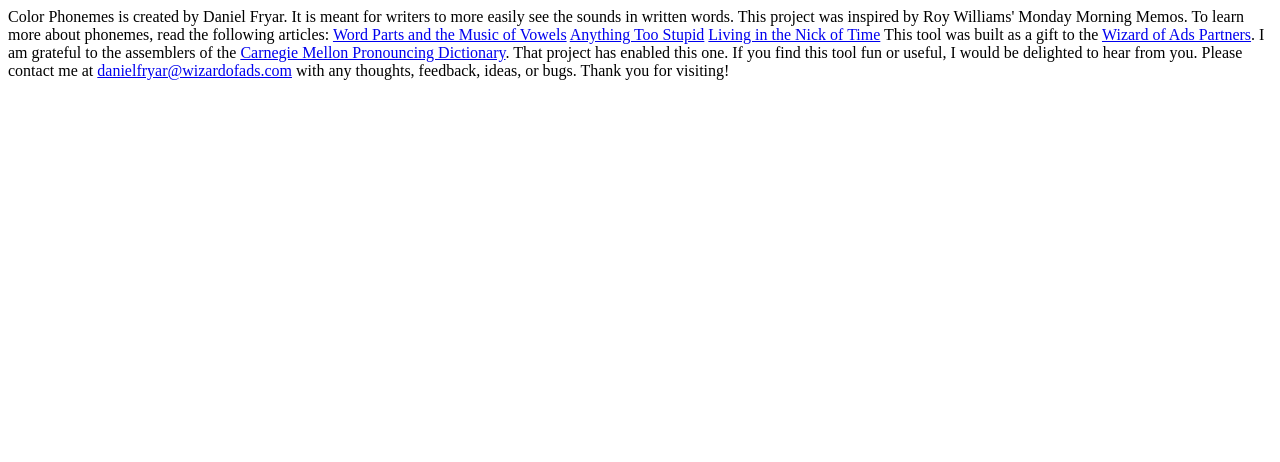
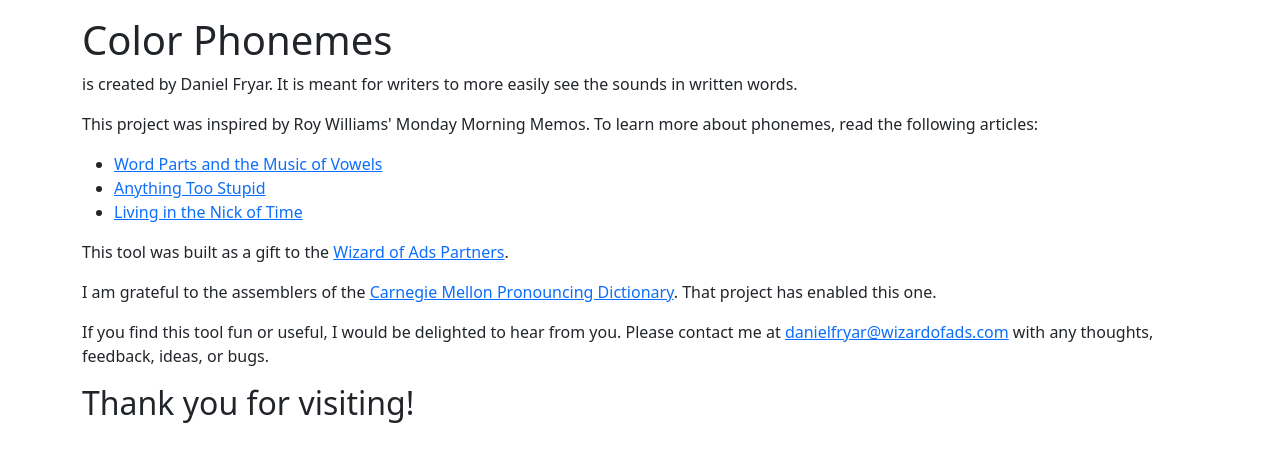
Before and after one commit to danielfryar/ColorPhonemes, a plain HTML site: page about.html in a window 1280 px wide. Drawn offline with nearby package versions, Linux system fonts and the light colour scheme.

Commit message:
About page, very little styling

```diff
--- a/about.html
+++ b/about.html
@@ -4,16 +4,22 @@
     <meta charset="UTF-8">
     <meta name="viewport" content="width=device-width, initial-scale=1.0">
     <title>About</title>
+    <link href="https://cdn.jsdelivr.net/npm/bootstrap@5.3.3/dist/css/bootstrap.min.css" rel="stylesheet" integrity="sha384-QWTKZyjpPEjISv5WaRU9OFeRpok6YctnYmDr5pNlyT2bRjXh0JMhjY6hW+ALEwIH" crossorigin="anonymous">
+
 </head>
-<body>
-    Color Phonemes is created by Daniel Fryar. It is meant for writers to more easily see the sounds in written words.
-    This project was inspired by Roy Williams' Monday Morning Memos. To learn more about phonemes, read the following articles:
-    <a href="https://www.mondaymorningmemo.com/word-parts-and-the-music-of-vowels/">Word Parts and the Music of Vowels</a>
-    <a href="https://www.mondaymorningmemo.com/newsletters/anything-too-stupid/">Anything Too Stupid</a>
-    <a href="https://www.mondaymorningmemo.com/living-in-the-nick-of-time/">Living in the Nick of Time</a>
-    This tool was built as a gift to the <a href="https://wizardofads.org/partners/">Wizard of Ads Partners</a>.
-    I am grateful to the assemblers of the <a href="http://www.speech.cs.cmu.edu/cgi-bin/cmudict">Carnegie Mellon Pronouncing Dictionary</a>. That project has enabled this one.
-    If you find this tool fun or useful, I would be delighted to hear from you. Please contact me at <a href="mailto:danielfryar@wizardofads.com">danielfryar@wizardofads.com</a> with any thoughts, feedback, ideas, or bugs.
-    Thank you for visiting!
+<body class="container">
+    <main>
+    <p><h1>Color Phonemes</h1> is created by Daniel Fryar. It is meant for writers to more easily see the sounds in written words.</p>
+    <p>This project was inspired by Roy Williams' Monday Morning Memos. To learn more about phonemes, read the following articles:</p>
+    <ul>
+        <li><a href="https://www.mondaymorningmemo.com/word-parts-and-the-music-of-vowels/">Word Parts and the Music of Vowels</a></li>
+        <li><a href="https://www.mondaymorningmemo.com/newsletters/anything-too-stupid/">Anything Too Stupid</a></li>
+        <li><a href="https://www.mondaymorningmemo.com/living-in-the-nick-of-time/">Living in the Nick of Time</a></li>
+    </ul>
+    <p>This tool was built as a gift to the <a href="https://wizardofads.org/partners/">Wizard of Ads Partners</a>.</p>
+    <p>I am grateful to the assemblers of the <a href="http://www.speech.cs.cmu.edu/cgi-bin/cmudict">Carnegie Mellon Pronouncing Dictionary</a>. That project has enabled this one.</p>
+    <p>If you find this tool fun or useful, I would be delighted to hear from you. Please contact me at <a href="mailto:danielfryar@wizardofads.com">danielfryar@wizardofads.com</a> with any thoughts, feedback, ideas, or bugs.</p>
+    <h2>Thank you for visiting!</h2>
+    </main>
 </body>
 </html>
```
